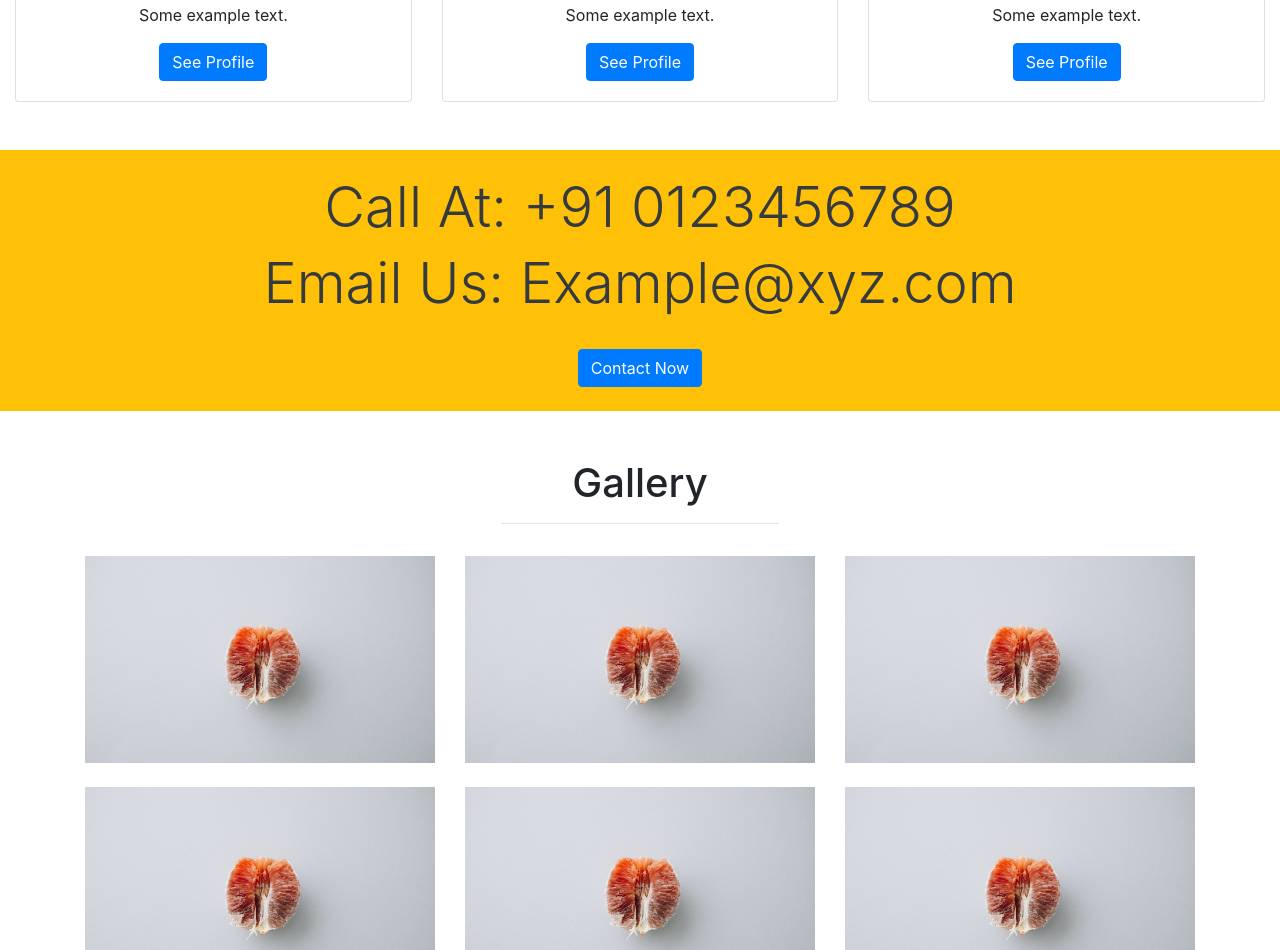
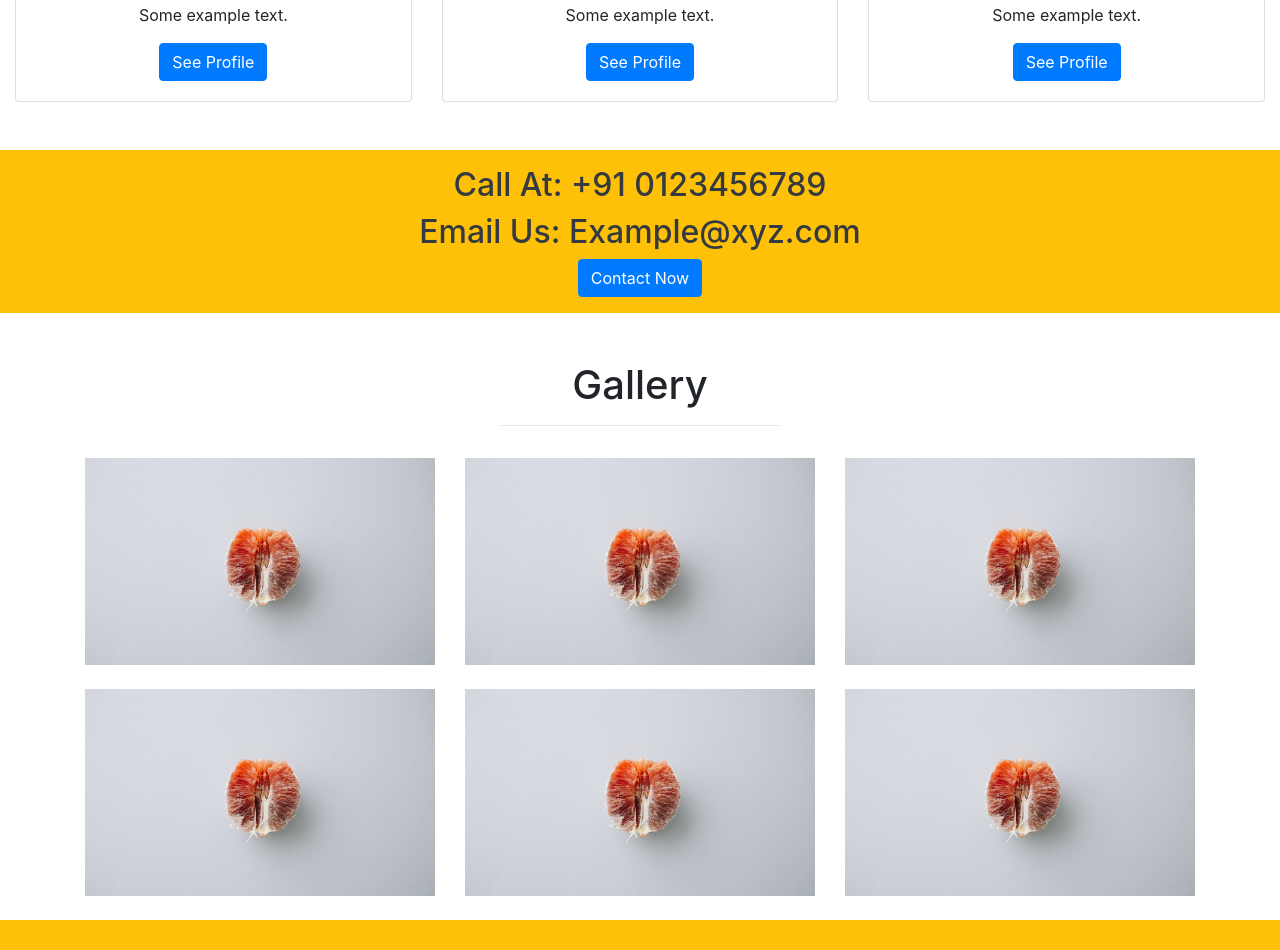
Before and after one commit to Prodeepta/trial.github.io, a plain HTML site: page index.html in a window 1280 px wide. Shown: the part 1927-2877 px from the top of the page. Drawn offline with nearby package versions, Linux system fonts and the light colour scheme.

Commit message:
Update index.html

```diff
--- a/index.html
+++ b/index.html
@@ -191,10 +191,9 @@
 
 		<section class="bg-warning">
 			<article class="text-white">
-				<div class="text-dark text-center py-4">
-					<h2 class="display-4">Call At: +91 0123456789</h2>
-					<h2 class="display-4">Email Us: Example@xyz.com</h2>
-					<br>
+				<div class="text-dark text-center py-3">
+					<h2 class="display-5">Call At: +91 0123456789</h2>
+					<h2 class="display-5">Email Us: Example@xyz.com</h2>
 					<button class="btn btn-primary">Contact Now</button>
 				</div>
 			</article>
```
